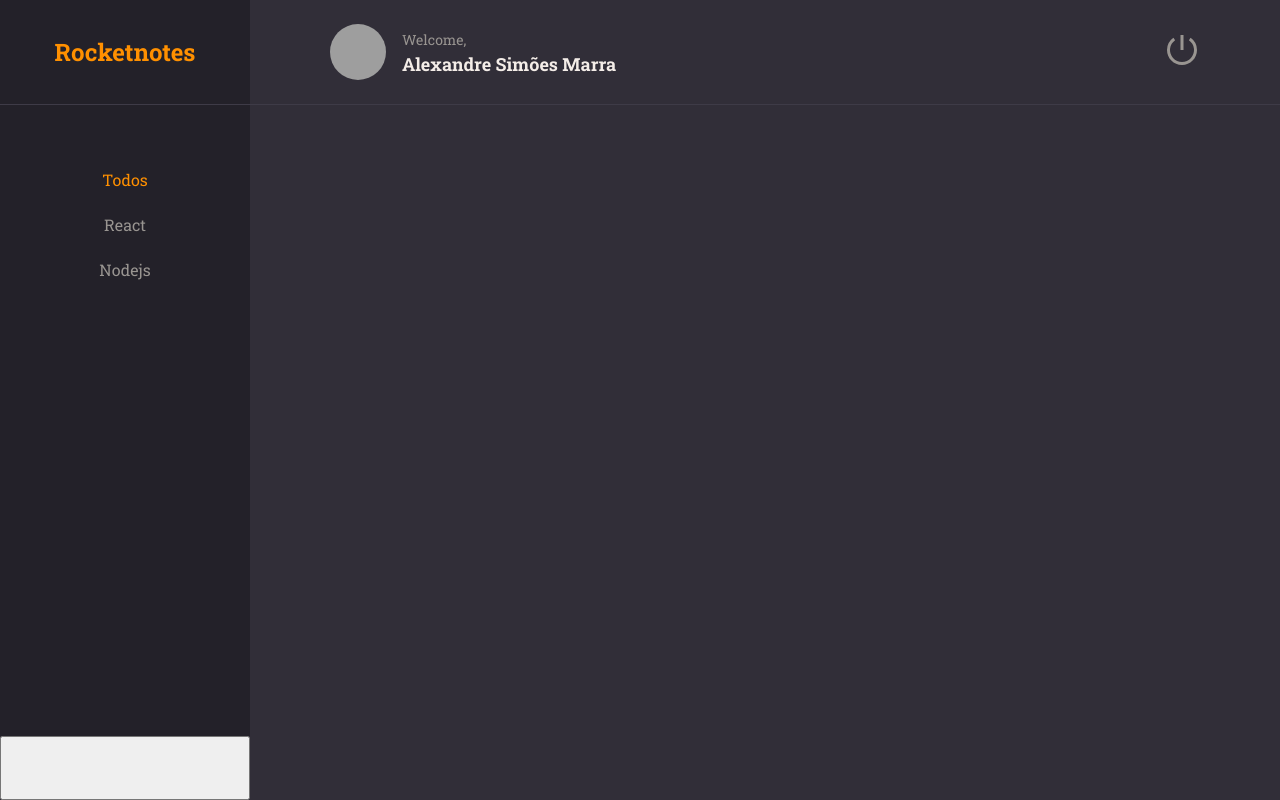
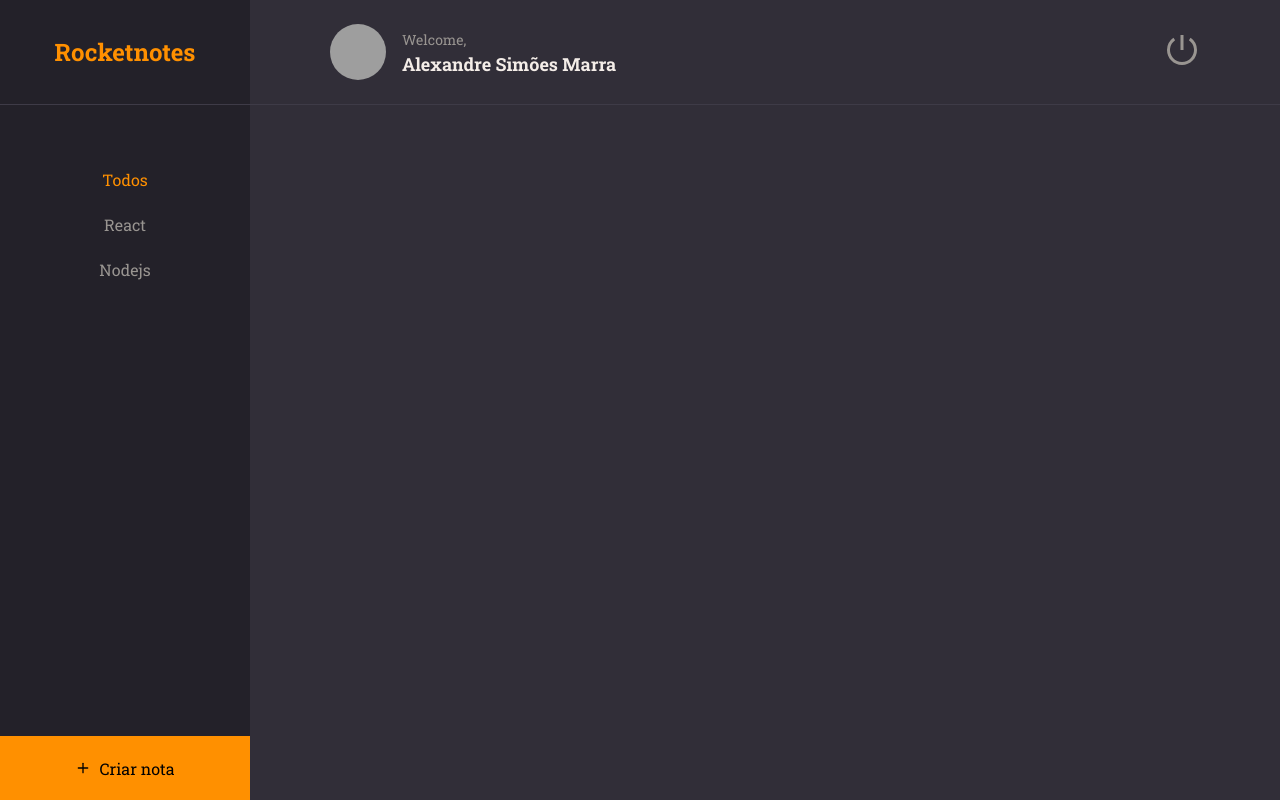
Before and after one commit to alexsmarra/rocketnotes, a React (Vite) app: page / in a window 1280 px wide. Built offline with nearby package versions, Linux system fonts and the light colour scheme; grey boxes are pictures that could not be loaded.

Commit message:
botao criar nota

```diff
--- a/src/pages/Home/index.jsx
+++ b/src/pages/Home/index.jsx
@@ -1,3 +1,4 @@
+import { FiPlus } from "react-icons/fi"
 import { Container, Brand, Menu, Search, Content, NewNote } from "./styles.js"
 import { Header } from "../../components/Header"
 import { ButtonText } from "../../components/ButtonText"
@@ -27,7 +28,8 @@
          </Content>
 
          <NewNote>
-
+            <FiPlus/>
+            Criar nota
          </NewNote>
       </Container>
    )
--- a/src/pages/Home/styles.js
+++ b/src/pages/Home/styles.js
@@ -56,4 +56,15 @@
 
 export const NewNote= styled.button`
    grid-area: newnote;
+
+   background-color: ${({ theme }) => theme.COLORS.ORANGE};
+   border: none;
+
+   display: flex;
+   align-items: center;
+   justify-content: center;
+
+   > svg {
+      margin-right: 8px;
+   }
 `
```
